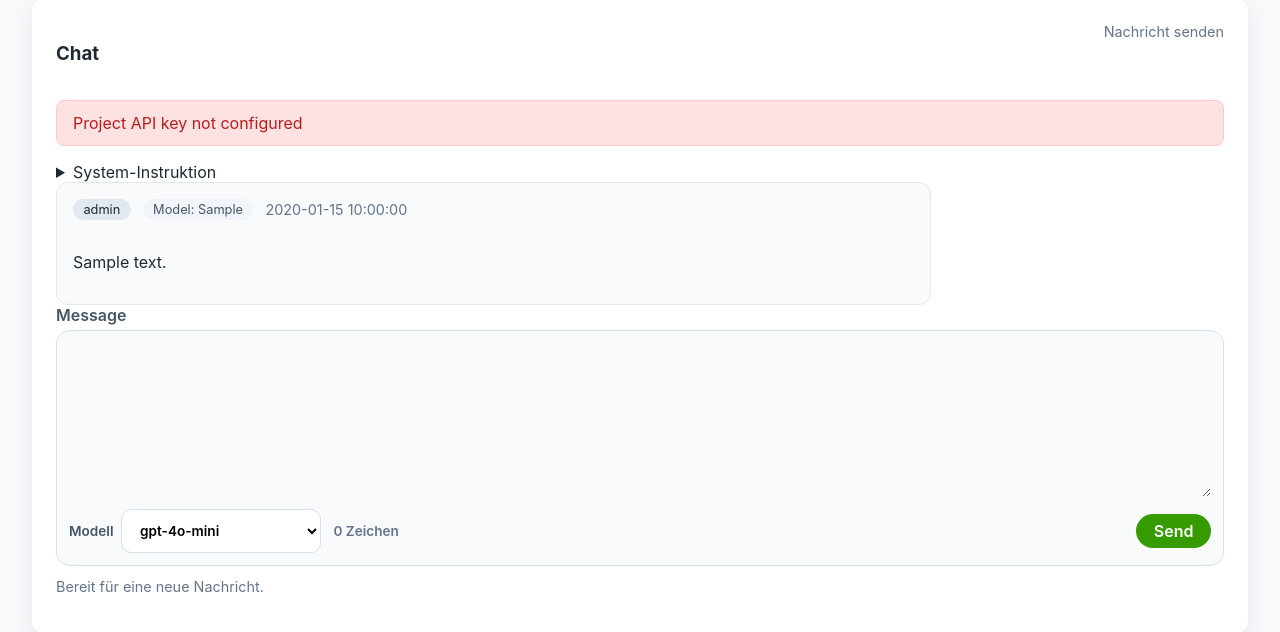
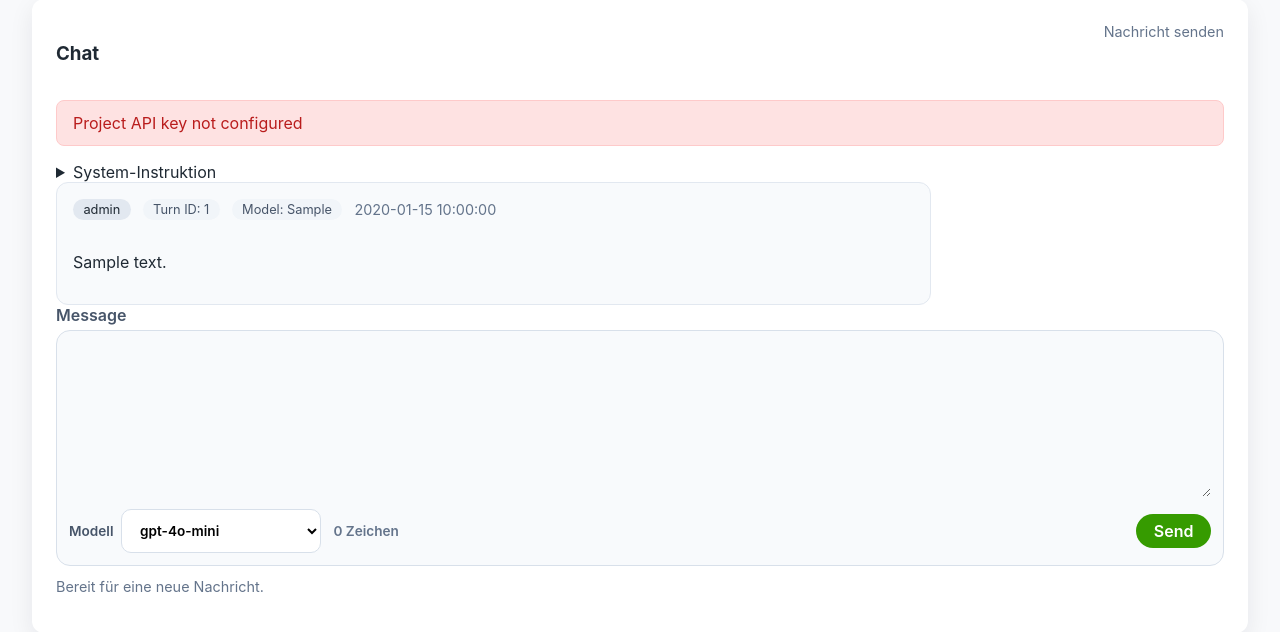
Before and after one commit to david-dd/academicGPT, a FastAPI app: a page that uses templates/conversation_detail.html in a window 1280 px wide. Shown: the part 495-1127 px from the top of the page. Run offline with FastAPI, Linux system fonts and the light colour scheme; tables that the repository leaves empty hold one stand-in row (values such as "Sample post"); some libraries are stand-ins or nearby versions.

Commit message:
Add navigation and layout improvements

```diff
--- a/templates/conversation_detail.html
+++ b/templates/conversation_detail.html
@@ -172,6 +172,7 @@
         >
           <div class="chat-meta">
             <span class="pill">{{ turn.role }}</span>
+            <span class="pill pill-muted">Turn ID: {{ turn.id }}</span>
             <span class="pill pill-muted">Model: {{ turn.model }}</span>
             <span class="muted">{{ turn.timestamp.strftime('%Y-%m-%d %H:%M:%S') }}</span>
           </div>
```
